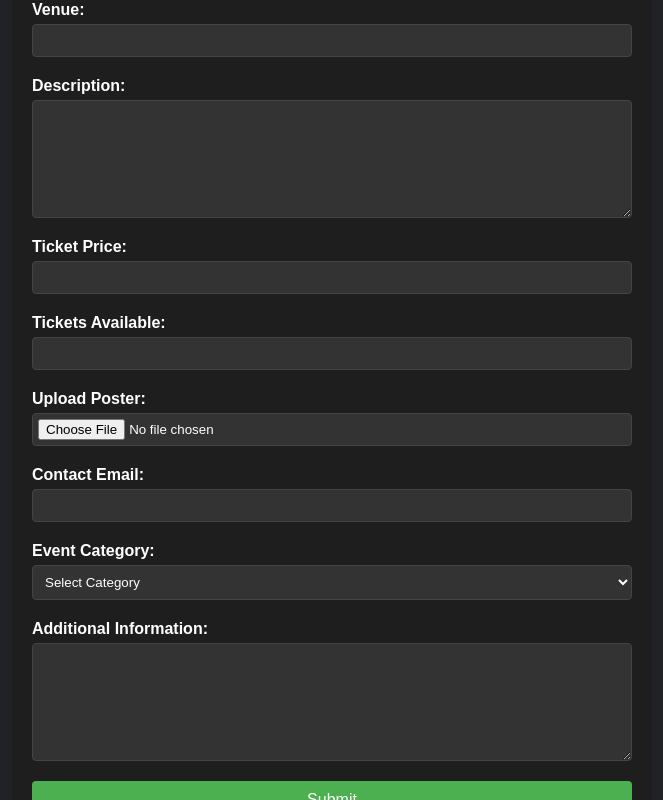
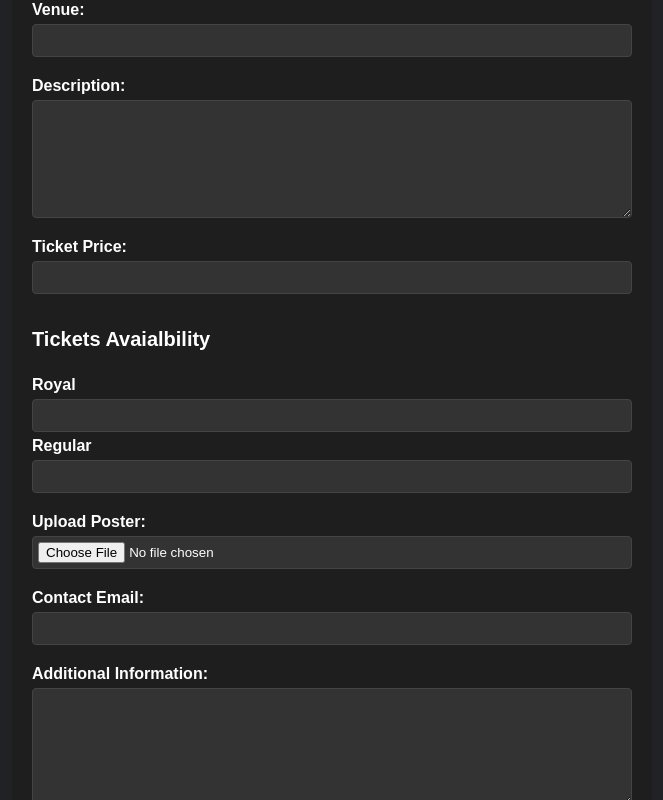
Before and after one commit to anc-bhrti/cryptopass, a React (Create React App) app: page /organiser in a window 1280 px wide. Shown: the part 417-1217 px from the top of the page, without its empty margins (308-971 px from the left). Built offline with nearby package versions, Linux system fonts and the light colour scheme.

Commit message:
updated-form

```diff
--- a/src/components/Organiser.js
+++ b/src/components/Organiser.js
@@ -7,7 +7,9 @@ const ConcertRegistrationForm = () => {
   const [venue, setVenue] = useState('');
   const [description, setDescription] = useState('');
   const [ticketPrice, setTicketPrice] = useState('');
-  const [ticketsAvailable, setTicketsAvailable] = useState('');
+  const [royal_ticketsAvailable, setRoyalTicketsAvailable] = useState('');
+  const [regular_ticketsAvailable, setRegularTicketsAvailable] = useState('');
+
   const [poster, setPoster] = useState(null);
   const [contactEmail, setContactEmail] = useState('');
   const [category, setCategory] = useState('');
@@ -22,10 +24,12 @@ const ConcertRegistrationForm = () => {
       venue,
       description,
       ticketPrice,
-      ticketsAvailable,
+      royal_ticketsAvailable,
+      regular_ticketsAvailable,
+
       poster,
       contactEmail,
-      category,
+
       additionalInfo,
     });
   };
@@ -95,13 +99,23 @@ const ConcertRegistrationForm = () => {
         </div>
 
         <div className="form-group">
-          <label htmlFor="ticketsAvailable">Tickets Available:</label>
+          <h1 style={{ fontSize: '20px', marginBottom: '20px' }}>Tickets Avaialbility</h1>
+          <label htmlFor="royal">Royal </label>
+          <input
+          style={{fontWeight:'lighter'}}
+            type="number"
+            id="ticketsAvailable"
+            value={royal_ticketsAvailable}
+            onChange={(e) => setRoyalTicketsAvailable(e.target.value)}
+          />
+          <label htmlFor="regular">Regular </label>
           <input
             type="number"
             id="ticketsAvailable"
-            value={ticketsAvailable}
-            onChange={(e) => setTicketsAvailable(e.target.value)}
+            value={regular_ticketsAvailable}
+            onChange={(e) => setRegularTicketsAvailable(e.target.value)}
           />
+
         </div>
 
         <div className="form-group">
@@ -121,21 +135,6 @@ const ConcertRegistrationForm = () => {
             value={contactEmail}
             onChange={(e) => setContactEmail(e.target.value)}
           />
-        </div>
-
-        <div className="form-group">
-          <label htmlFor="category">Event Category:</label>
-          <select
-            id="category"
-            value={category}
-            onChange={(e) => setCategory(e.target.value)}
-          >
-            <option value="">Select Category</option>
-            <option value="rock">Rock</option>
-            <option value="jazz">Jazz</option>
-            <option value="classical">Classical</option>
-            <option value="pop">Pop</option>
-          </select>
         </div>
 
         <div className="form-group">
@@ -218,6 +217,7 @@ const styles = `
   .submit-btn:hover {
     background-color: #45a049;
   }
+
 `;
 
 export default () => (
```
